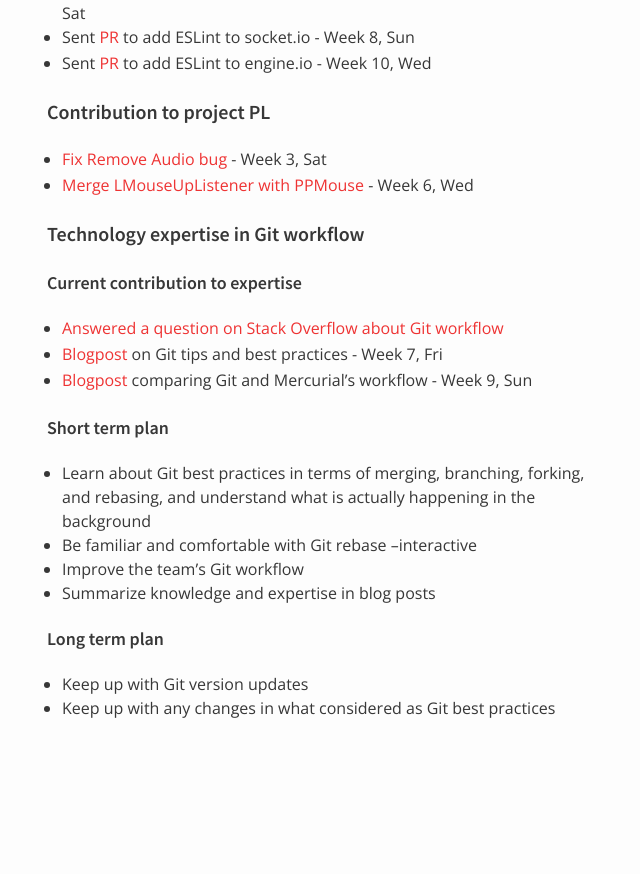
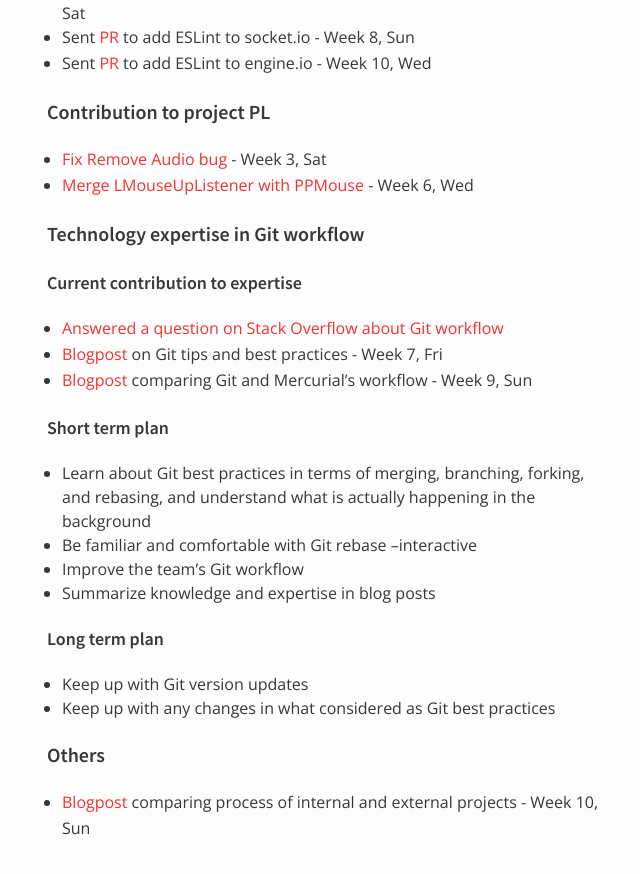
Before and after one commit to nus-oss/cs3281-AY1516S2-website, a Jekyll site: the page built from teams/socketio.md, in a window 1280 px wide and 900 px high, scrolled down 13162 px. Shown: the top 874 px of the window, without its empty margins (323-963 px from the left). Built offline with Jekyll 4.4.1, drawn with Linux system fonts in a browser that asks for light colours; before the commit the page ends 13942 px from its top, so only the background shows below that.

Commit message:
Add @digawp progress

```diff
--- a/teams/socketio.md
+++ b/teams/socketio.md
@@ -394,3 +394,6 @@ Notes:
 ##### Long term plan
 * Keep up with Git version updates
 * Keep up with any changes in what considered as Git best practices
+
+#### Others
+* [Blogpost](http://digawp.blogspot.sg/2016/03/comparing-school-based-internal-and.html) comparing process of internal and external projects - Week 10, Sun
```
